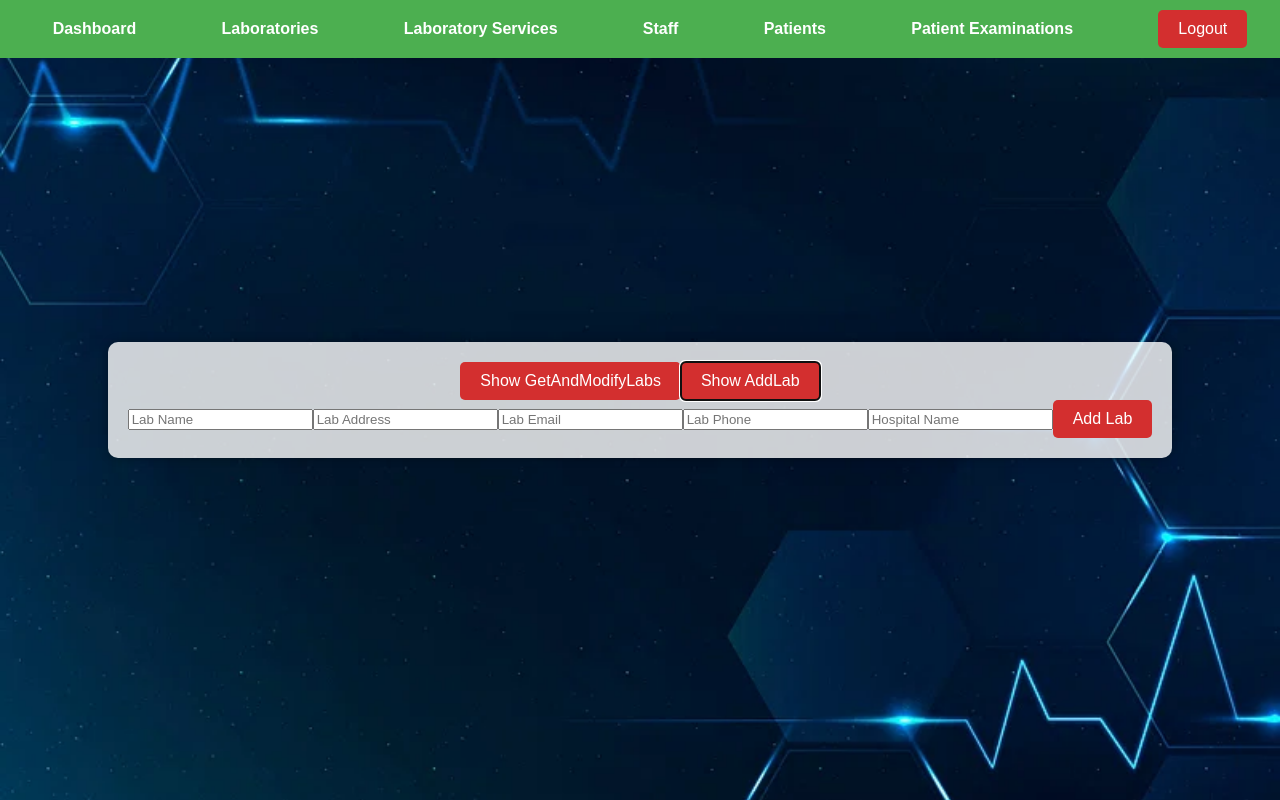
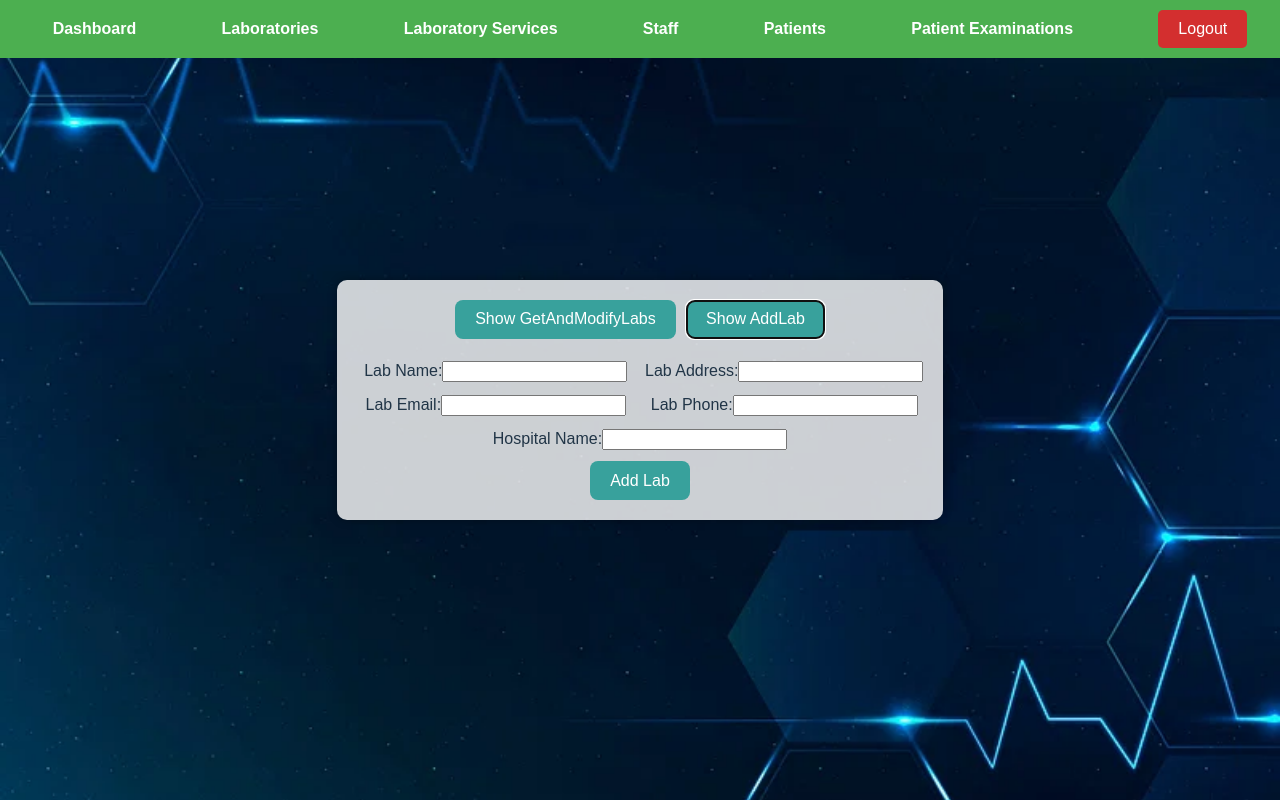
Before and after one commit to eko55/medlab, a React (Vite) app in the folder frontend/: page /admin/laboratories in a window 1280 px wide. Both pictures are taken after a click on the button "Show AddLab". Built offline with nearby package versions, Linux system fonts and the light colour scheme; no server answers.

Commit message:
Frontend: Changed button styles

```diff
--- a/frontend/src/MainPage.css
+++ b/frontend/src/MainPage.css
@@ -24,13 +24,13 @@ h1 {
     color: #333;
 }
 
-button {
+.main-page-button {
     padding: 10px 20px;
     font-size: 16px;
     cursor: pointer;
 }
 
-button:hover {
+.main-page-button:hover {
     background-color: #4CAF50;
     color: rgb(173, 224, 226);
 }
--- a/frontend/src/MainPage.jsx
+++ b/frontend/src/MainPage.jsx
@@ -9,7 +9,7 @@ const MainPage = () => {
     <div className="centered-layout">
       <div className="main-container">
         <h1>Welcome to MedLab</h1>
-        <button onClick={() => navigate('/login')}>Login</button>
+        <button classname='main-page-button' onClick={() => navigate('/login')}>Login</button>
       </div>
     </div>
   );
--- a/frontend/src/UI/Buttons/LogoutButton.css
+++ b/frontend/src/UI/Buttons/LogoutButton.css
@@ -1,4 +1,4 @@
-button {
+.logout-button {
     background-color: #d32f2f;
     color: #fff;
     padding: 10px 20px;
@@ -9,6 +9,6 @@ button {
     transition: background-color 0.3s ease;
 }
 
-button:hover {
+.logout-button:hover {
     background-color: #b71c1c;
 }
--- a/frontend/src/UI/Laboratories/AddLab.jsx
+++ b/frontend/src/UI/Laboratories/AddLab.jsx
@@ -37,37 +37,56 @@ const AddLab = () => {
 
     return (
         <div>
+            <div style={{ display: 'grid', gridTemplateColumns: '1fr 1fr', gridGap: '10px' }}>
+                <div>
+                    <label htmlFor="name">Lab Name:</label>
                     <input
                         type="text"
-                placeholder="Lab Name"
+                        id="name"
                         value={newLab.name}
                         onChange={(e) => handleInputChange(e, 'name')}
                     />
+                </div>
+                <div>
+                    <label htmlFor="address">Lab Address:</label>
                     <input
                         type="text"
-                placeholder="Lab Address"
+                        id="address"
                         value={newLab.address}
                         onChange={(e) => handleInputChange(e, 'address')}
                     />
+                </div>
+                <div>
+                    <label htmlFor="email">Lab Email:</label>
                     <input
                         type="text"
-                placeholder="Lab Email"
+                        id="email"
                         value={newLab.email}
                         onChange={(e) => handleInputChange(e, 'email')}
                     />
+                </div>
+                <div>
+                    <label htmlFor="phone">Lab Phone:</label>
                     <input
                         type="text"
-                placeholder="Lab Phone"
+                        id="phone"
                         value={newLab.phone}
                         onChange={(e) => handleInputChange(e, 'phone')}
                     />
+                </div>
+            </div>
+
+            <div style={{ marginTop: '10px' }}>
+                <label htmlFor="hospitalName">Hospital Name:</label>
                 <input
                     type="text"
-                placeholder="Hospital Name"
+                    id="hospitalName"
                     value={newLab.hospitalName}
                     onChange={(e) => handleInputChange(e, 'hospitalName')}
                 />
-            <button onClick={handleAddLab}>Add Lab</button>
+            </div>
+
+            <button style={{ marginTop: '10px' }} onClick={handleAddLab}>Add Lab</button>
         </div>
     );
 };
--- a/frontend/src/UI/Laboratories/GetAndModifyLabs.jsx
+++ b/frontend/src/UI/Laboratories/GetAndModifyLabs.jsx
@@ -101,8 +101,11 @@ const GetAndModifyLabs = () => {
 
     return (
         <div>
+            <div style={{ marginBottom: '10px' }}>
+                <button onClick={handleDisplayAll}>Display All Labs</button>
+            </div>
+
             <div>
-                <button onClick={handleDisplayAll}>Display All Labs</button>
                 <button onClick={handleDisplayLab}>Display Lab</button>
                 <input
                     type="text"
--- a/frontend/src/UI/Laboratories/LabList.jsx
+++ b/frontend/src/UI/Laboratories/LabList.jsx
@@ -44,8 +44,8 @@ const LabList = () => {
 
     return (
         <div className='main-container'>
-            <div>
-                <button onClick={toggleDisplayGetAndModifyLabs}>Show GetAndModifyLabs</button>
+            <div  style={{ marginBottom: '20px' }}>
+                <button style={{ marginRight: '10px' }} onClick={toggleDisplayGetAndModifyLabs}>Show GetAndModifyLabs</button>
                 <button onClick={toggleDisplayAddLab}>Show AddLab</button>
             </div>
 
--- a/frontend/src/index.css
+++ b/frontend/src/index.css
@@ -15,6 +15,7 @@ a {
   color: #646cff;
   text-decoration: inherit;
 }
+
 a:hover {
   color: #535bf2;
 }
@@ -48,27 +49,45 @@ button {
   font-size: 1em;
   font-weight: 500;
   font-family: inherit;
-  background-color: #1a1a1a;
+  background-color: #38a19c;
+  color: #ffffff;
   cursor: pointer;
   transition: border-color 0.25s;
 }
+
 button:hover {
-  border-color: #646cff;
+  border-color: #4a7caa;
+  background-color: #27807b;
 }
+
 button:focus,
 button:focus-visible {
   outline: 4px auto -webkit-focus-ring-color;
 }
 
+
+.red-button {
+  border-radius: 8px;
+  border: 1px solid transparent;
+  padding: 0.6em 1.2em;
+  font-size: 1em;
+  font-weight: 500;
+  font-family: inherit;
+  background-color: #1a1a1a;
+  cursor: pointer;
+  transition: border-color 0.25s;
+}
+
+button:hover {
+  border-color: #646cff;
+}
 @media (prefers-color-scheme: light) {
   :root {
     color: #213547;
     background-color: #ffffff;
   }
+
   a:hover {
     color: #747bff;
   }
-  button {
-    background-color: #f9f9f9;
-  }
 }
```
Lines whose indentation alone changed are shown as unchanged.
